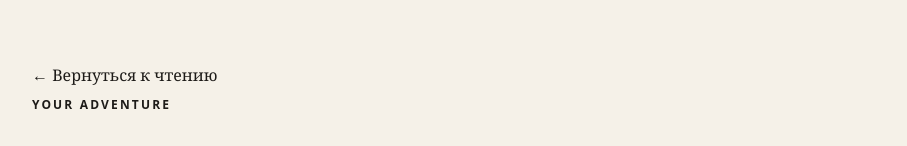
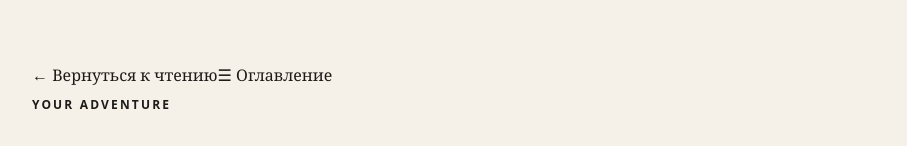
Before and after one commit to Startat6am/heart-of-ice, a Next.js app: page /status in a window 1280 px wide. Shown: the top 146 px of the page, without its empty margins (186-1093 px from the left). Built offline with nearby package versions, Linux system fonts and the light colour scheme.

Commit message:
Add table of contents link to character sheet

```diff
--- a/app/status/page.tsx
+++ b/app/status/page.tsx
@@ -16,6 +16,7 @@ export default function Status() {
 
   return <main className="shell">
     <Link className="back" href={`/read/${state.currentChapter}`}>← Вернуться к чтению</Link>
+    <Link className="back" href="/chapters">☰ Оглавление</Link>
     <p className="eyebrow">YOUR ADVENTURE</p><h1>Лист персонажа</h1>
     <p className="lead">Текущее состояние героя. Изменения жизненных очков, навыков и вещей сохраняются автоматически.</p>
     {state.character && <section className="status-section life-points-picker">
```
